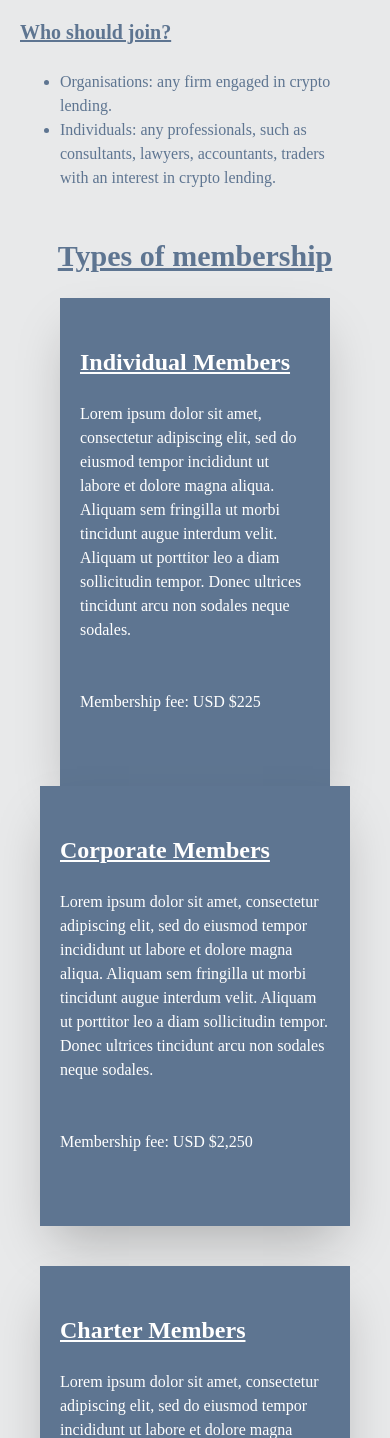
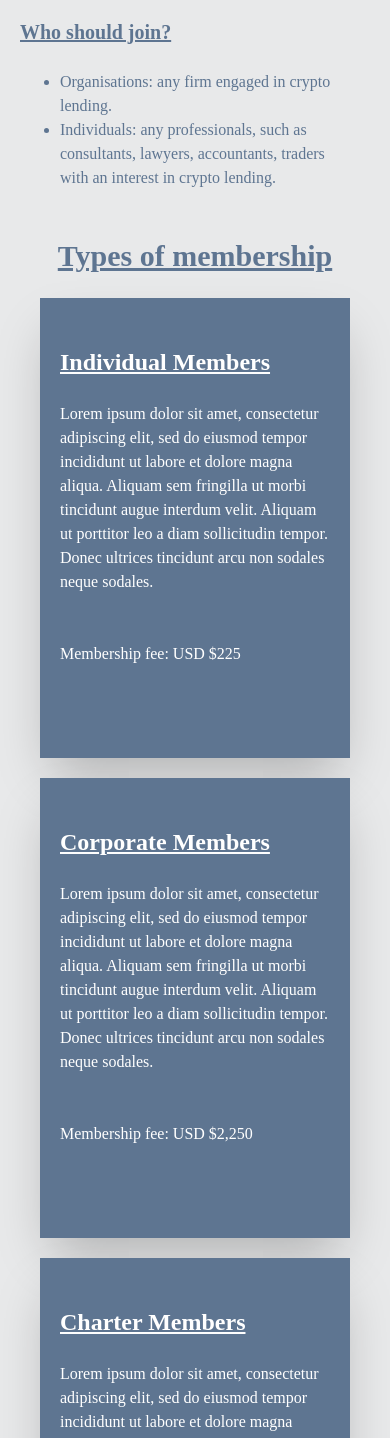
Before and after one commit to crypto-credit-association/cca-website, a Next.js app: page /membership in a window 390 px wide. Shown: the part 1541-2979 px from the top of the page. Built offline with nearby package versions, Linux system fonts and the light colour scheme; a web font is replaced by a local one.

Commit message:
Membership mobile view updated

```diff
--- a/pages/membership.js
+++ b/pages/membership.js
@@ -74,12 +74,12 @@ function Membership() {
                   </ul>
               <h3 className="pb-6 text-3xl font-bold text-center pb-16 underline">Types of membership</h3>
             <div className="grid grid-cols-1 md:grid-cols-3">
-                <div className="bg-blue-dark md:w-96 h-full py-12 shadow-2xl mx-10 md:m-auto">
+                <div className="bg-blue-dark md:w-96 h-full py-12 shadow-2xl mb-5 mx-5 md:m-auto">
                   <h4 className="text-white text-2xl font-semibold underline px-5">Individual Members</h4>
                   <p className="py-6 text-white px-5">Lorem ipsum dolor sit amet, consectetur adipiscing elit, sed do eiusmod tempor incididunt ut labore et dolore magna aliqua. Aliquam sem fringilla ut morbi tincidunt augue interdum velit. Aliquam ut porttitor leo a diam sollicitudin tempor. Donec ultrices tincidunt arcu non sodales neque sodales.</p>
                   <p className="py-6 text-white px-5">Membership fee:  USD $225</p>
                 </div>
-                <div className="bg-blue-dark md:w-96 h-full py-12 shadow-2xl mx-5 md:m-auto">
+                <div className="bg-blue-dark md:w-96 h-full py-12 shadow-2xl mx-5 md:m-auto mt-5">
                   <h4 className="text-white text-2xl font-semibold underline px-5">Corporate Members</h4>
                   <p className="py-6 text-white px-5">Lorem ipsum dolor sit amet, consectetur adipiscing elit, sed do eiusmod tempor incididunt ut labore et dolore magna aliqua. Aliquam sem fringilla ut morbi tincidunt augue interdum velit. Aliquam ut porttitor leo a diam sollicitudin tempor. Donec ultrices tincidunt arcu non sodales neque sodales.</p>
                   <p className="py-6 text-white px-5">Membership fee:  USD $2,250</p>
```
